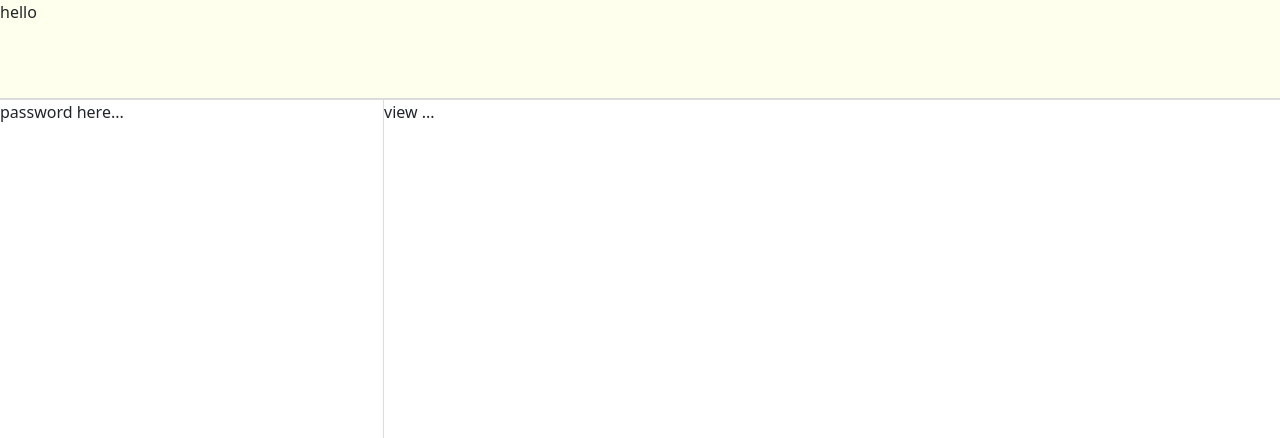
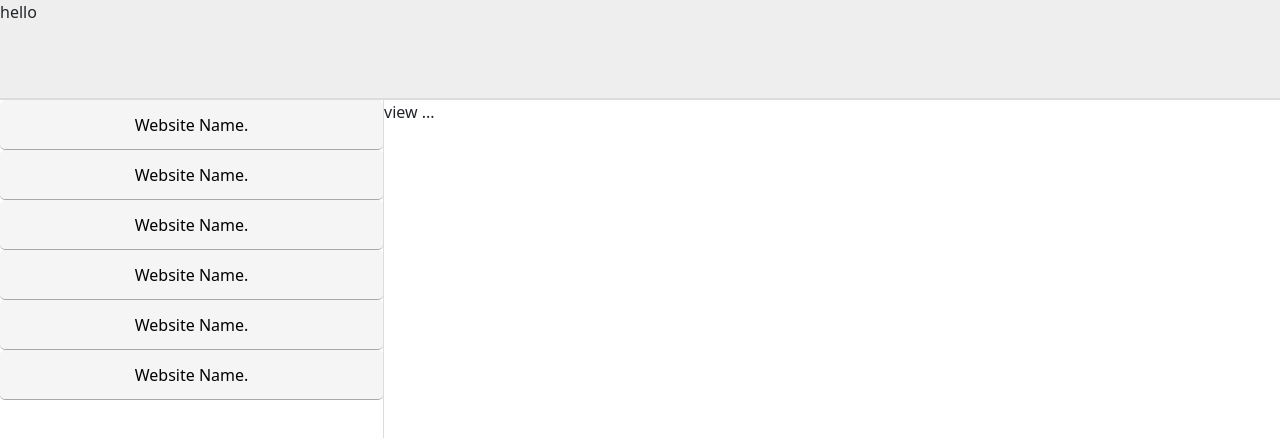
Before and after one commit to Bree-codes/PasswordManager, a React (Create React App) app in the folder passwordmanager/: page /home/view/passwords in a window 1280 px wide. Shown: the top 438 px of the page. Built offline with nearby package versions, Linux system fonts and the light colour scheme; sample sign-in values are in the browser's storage.

Commit message:
Commit message >>>>> designing the passwords title name. <<<<<

```diff
--- a/passwordmanager/src/Pages/AppPages/PasswordsPage.jsx
+++ b/passwordmanager/src/Pages/AppPages/PasswordsPage.jsx
@@ -1,10 +1,16 @@
 import "./../styling/HomePage.css"
+import PasswordLink from "../Components/PasswordLink";
 
 const PasswordsPage = () => {
     return(
         <div className={"view-passwords"}>
             <div className={"passwords-page"}>
-                password here...
+                <PasswordLink />
+                <PasswordLink />
+                <PasswordLink />
+                <PasswordLink />
+                <PasswordLink />
+                <PasswordLink />
             </div>
             <div className={"password-display"}>
                 view ...
--- /dev/null
+++ b/passwordmanager/src/Pages/Components/PasswordLink.jsx
@@ -0,0 +1,11 @@
+import "./../styling/HomePage.css"
+import {Button} from "react-bootstrap";
+
+const PasswordLink = ({websiteName}) => {
+    return(
+        <Button id="title-holder" className={"password-link"}>
+            Website Name.
+        </Button>);
+}
+
+export default PasswordLink;
--- a/passwordmanager/src/Pages/styling/HomePage.css
+++ b/passwordmanager/src/Pages/styling/HomePage.css
@@ -2,7 +2,7 @@
     position: fixed;
     height: 100px;
     width: 100%;
-    background: #ffe;
+    background: #eee;
     border-bottom: gainsboro solid 2px;
     z-index: 1;
 }
@@ -28,3 +28,22 @@
     width: 70%;
     min-height: 84vh;
 }
+
+#title-holder:hover {
+    outline-color: lightseagreen;
+    margin: 1px 1px;
+    cursor: crosshair;
+}
+
+#title-holder {
+    display: flex;
+    width: 100%;
+    height: 50px;
+    border: none;
+    color: black;
+    border-radius: 5px;
+    align-items: center;
+    justify-content: center;
+    background-color: whitesmoke;
+    border-bottom: darkgrey 1px solid;
+}
```
